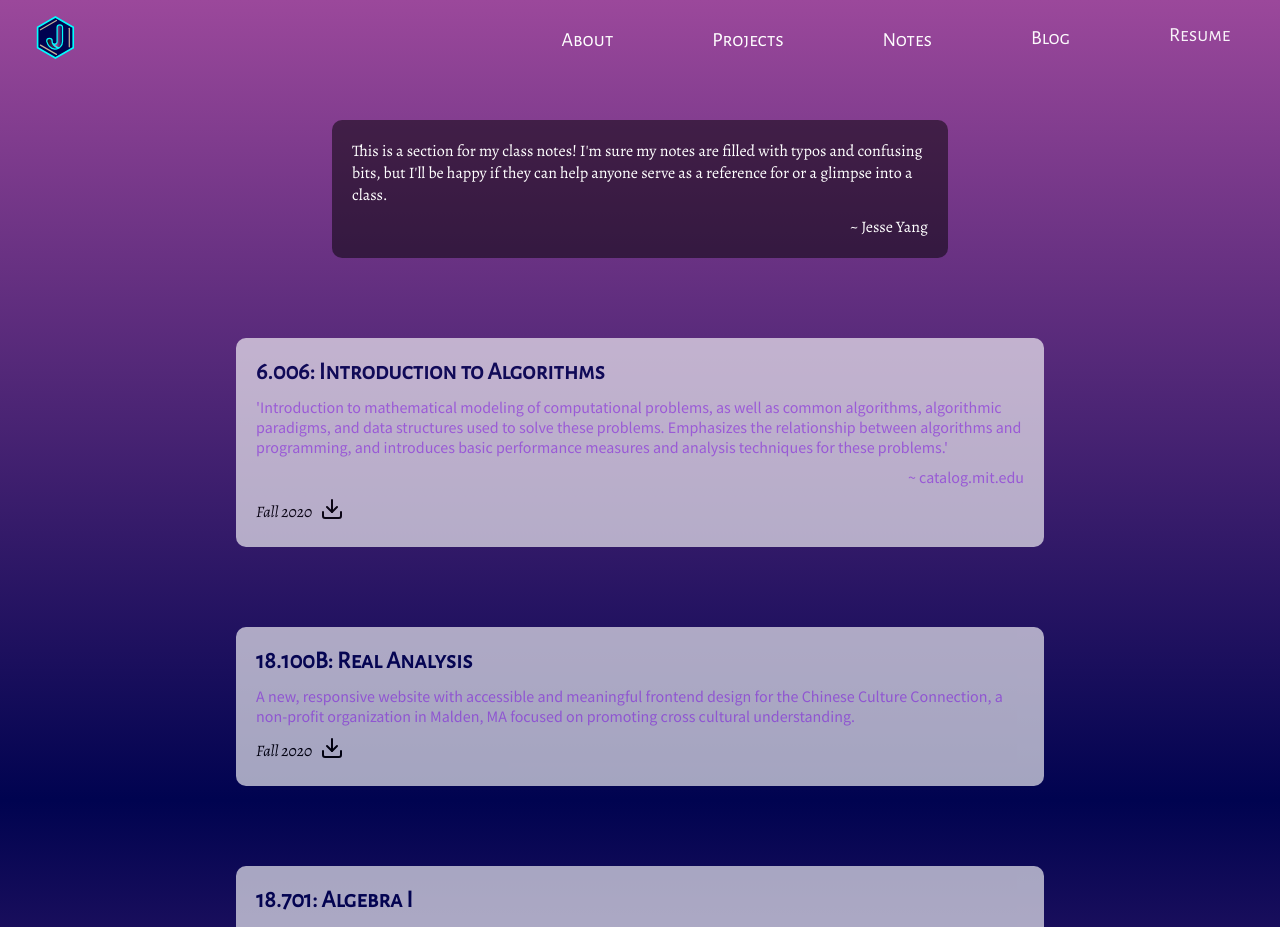
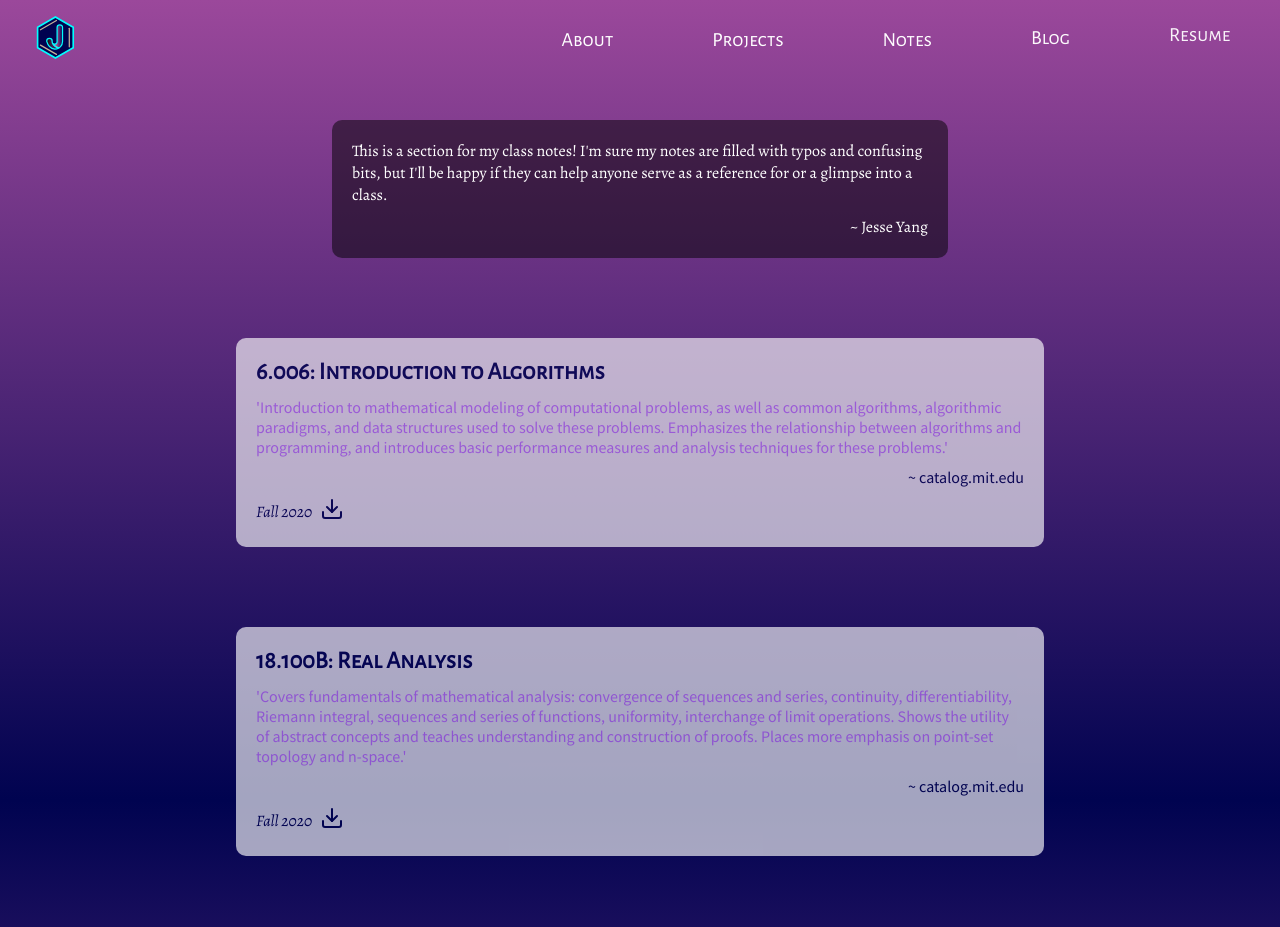
Before and after one commit to jesseyang432/jesseyang432.github.io, a React (Create React App) app: page /notes in a window 1280 px wide. Shown: the top 927 px of the page. Built offline with nearby package versions, Linux system fonts and the light colour scheme; a web font is replaced by a local one.

Commit message:
updated descriptions and sources for notes

```diff
--- a/src/components/modules/_SingleNotes.scss
+++ b/src/components/modules/_SingleNotes.scss
@@ -24,11 +24,13 @@
 	.SingleNotes-source {
 		display: flex;
 		justify-content: flex-end;
+		color: $dark-blue;
 	}
 
 	.SingleNotes-footer {
 		display: flex;
 		align-items: center;
+		color: $dark-blue;
 	}
 
 	a {
--- a/src/components/styles.css
+++ b/src/components/styles.css
@@ -1664,6 +1664,7 @@
   -webkit-box-pack: end;
       -ms-flex-pack: end;
           justify-content: flex-end;
+  color: #000350;
 }
 
 .SingleNotes-container .SingleNotes-footer {
@@ -1673,6 +1674,7 @@
   -webkit-box-align: center;
       -ms-flex-align: center;
           align-items: center;
+  color: #000350;
 }
 
 .SingleNotes-container a {
--- a/src/data/notes.js
+++ b/src/data/notes.js
@@ -11,14 +11,16 @@ const notes = [
         id: "18.100B",
         title: "18.100B: Real Analysis",
         term: "Fall 2020",
-        description: "A new, responsive website with accessible and meaningful frontend design for the Chinese Culture Connection, a non-profit organization in Malden, MA focused on promoting cross cultural understanding.",
+        description: "'Covers fundamentals of mathematical analysis: convergence of sequences and series, continuity, differentiability, Riemann integral, sequences and series of functions, uniformity, interchange of limit operations. Shows the utility of abstract concepts and teaches understanding and construction of proofs. Places more emphasis on point-set topology and n-space.'",
+        source: "catalog.mit.edu",
         href: "notes/18_100B__Real_Analysis.pdf",
     },
     {
         id: "18.701",
         title: "18.701: Algebra I",
         term: "Fall 2020",
-        description: "A new, responsive website with accessible and meaningful frontend design for the Chinese Culture Connection, a non-profit organization in Malden, MA focused on promoting cross cultural understanding.",
+        description: "'This undergraduate level Algebra I course covers groups, vector spaces, linear transformations, symmetry groups, bilinear forms, and linear groups.'",
+        source: "MIT OCW",
         href: "notes/18_701__Algebra_I.pdf",
     }
 ];
```
Also changed, not shown: 2 other files (tests, documents, lock files or other folders).
